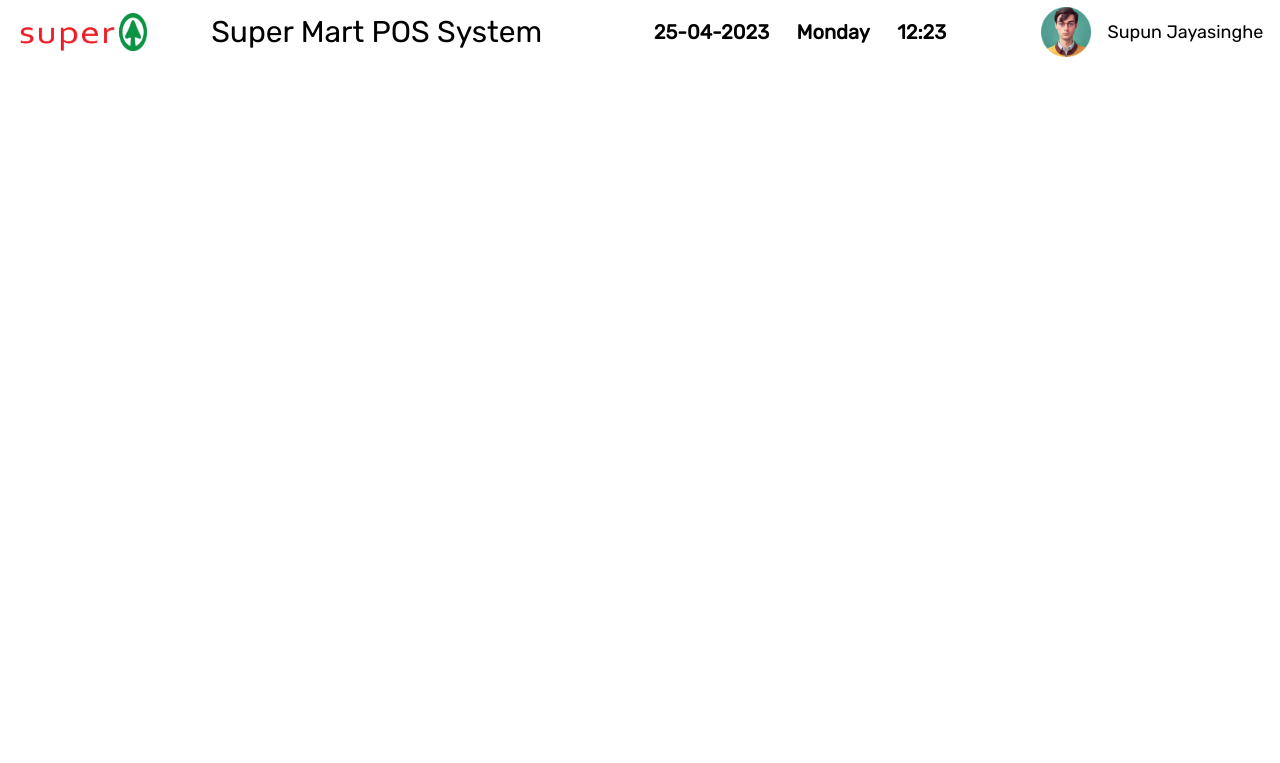
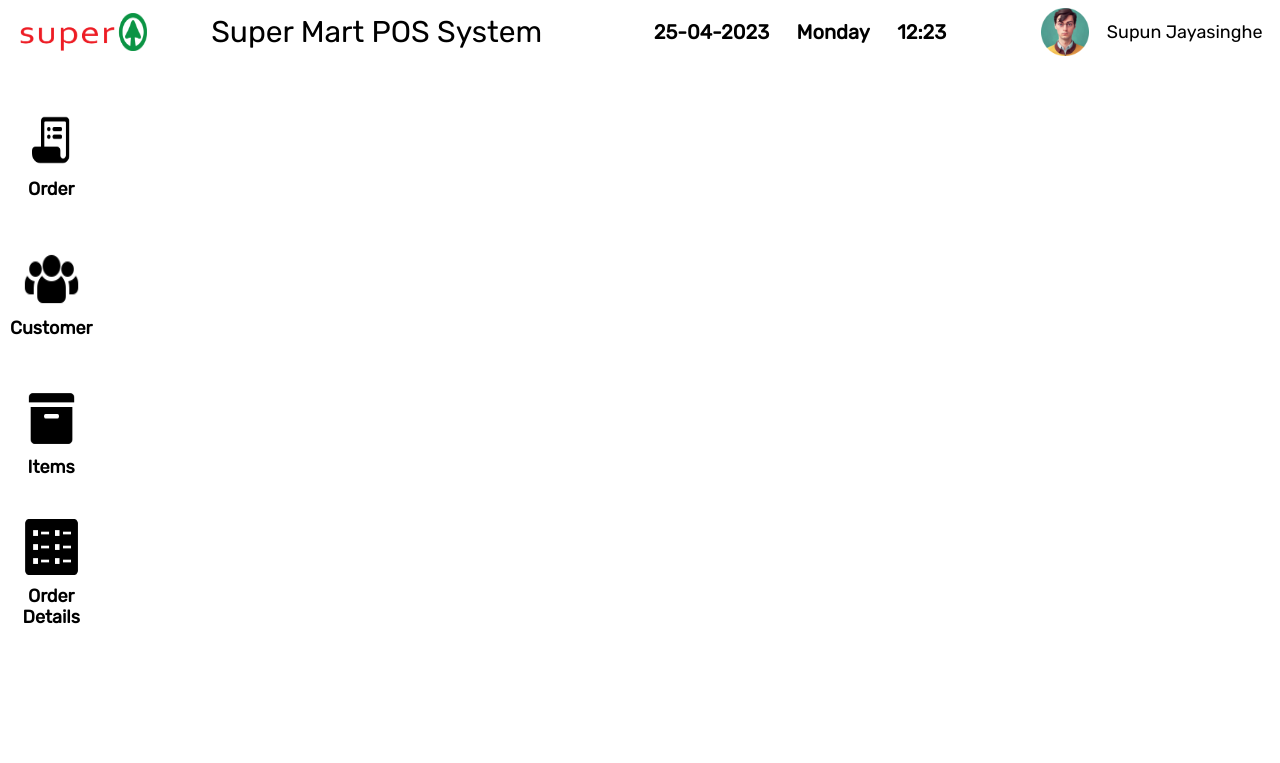
Before and after one commit to supunj506/Internet-Technology-Assignment-06, a plain HTML site: page index.html in a window 1280 px wide. Drawn offline with Linux system fonts and the light colour scheme.

Commit message:
maked aside navigations

```diff
--- a/index.html
+++ b/index.html
@@ -40,12 +40,31 @@
             <h4>12:23</h4>
         </div>
         <div>
-                <img id="userImage" src="asset/image/UserImage.png" alt="userImage.png" width="50px">
+                <img id="userImage" src="asset/image/UserImage.png" alt="userImage.png" >
                 <p>Supun Jayasinghe</p>
         </div>
     </section>
 </header>
-<!--<aside>-->
+<main>
+<aside>
+    <nav>
+        <div>
+            <img class="nav_icon" src="asset/icon/icons8-purchase-order-96.png" alt="order.png">
+            <h4>Order</h4>
+        </div>
+        <div>
+            <img class="nav_icon" src="asset/icon/icons8-customer-64.png" alt="order.png">
+            <h4>Customer</h4>
+        </div>
+        <div>
+            <img class="nav_icon" src="asset/icon/icons8-product-90.png" alt="order.png">
+            <h4>Items</h4>
+        </div>
+        <div>
+            <img class="nav_icon" src="asset/icon/icons8-more-details-100.png" alt="order.png">
+            <h4>Order Details</h4>
+        </div>
+    </nav>
 <!--    <nav id="nav_list">-->
 
 <!--        <img class="nav_icon" src="asset/icon/icons8-purchase-order-96.png" alt="order.png">-->
@@ -60,7 +79,7 @@
 <!--        <pre id="order_details">Order Details-->
 <!--        </pre>-->
 <!--    </nav>-->
-<!--</aside>-->
+</aside>
 <!--<main >-->
 <!--<section id="order_detail">-->
 <!--    <div class="seper">-->
@@ -98,5 +117,6 @@
 <!--    </section>-->
 
 <!--</main>-->
+</main>
 </body>
 </html>
--- a/styleForDesktop.css
+++ b/styleForDesktop.css
@@ -54,4 +54,48 @@ header > section:nth-child(2) > div:nth-child(2) {
 }
 header > section:nth-child(2) > div:nth-child(2) > img {
     margin-left: 20%;
+    width: 15%;
 }
+
+/*----style for main----------------------*/
+main {
+    display: flex;
+    width: 100%;
+    height: 87vh;
+}
+
+/*aside nav-------------*/
+main > aside {
+    width: 8%;
+    height: 100%;
+    background-color: white;
+    display: flex;
+    flex-direction: row;
+    justify-content: center;
+}
+main > aside > nav {
+    width: 80%;
+    height: 80%;
+    margin-top: 30%;
+
+}
+main > aside > nav > div > img {
+    width: 70%;
+    height: 50%;
+}
+main > aside > nav > div > h4 {
+    font-family: 'Rubik', sans-serif;
+    /*font-weight: lighter;*/
+    font-size: 18px;
+    margin-top: 5%;
+    text-align: center;
+}
+main > aside > nav > div {
+    width: 100%;
+    height: 25%;
+    display: flex;
+    flex-direction: column;
+    justify-content: center;
+    align-items: center;
+
+}
```
